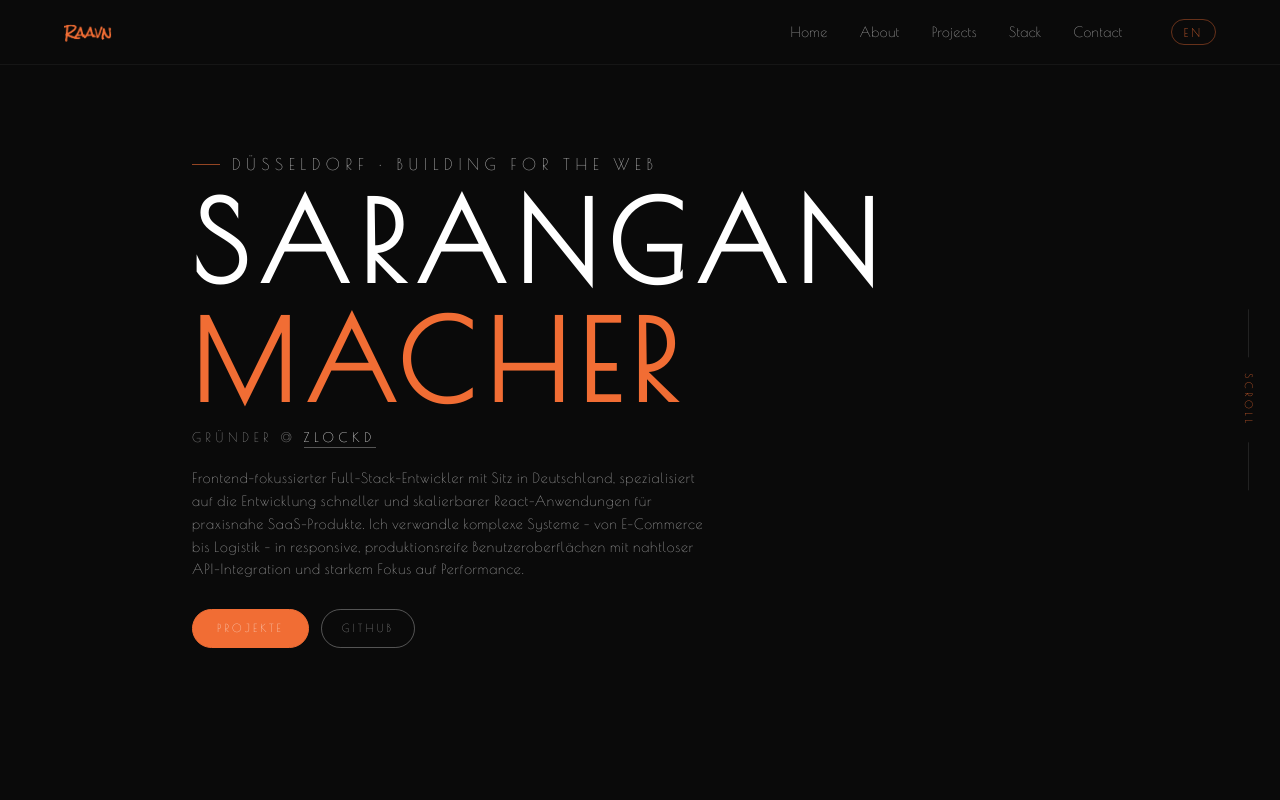
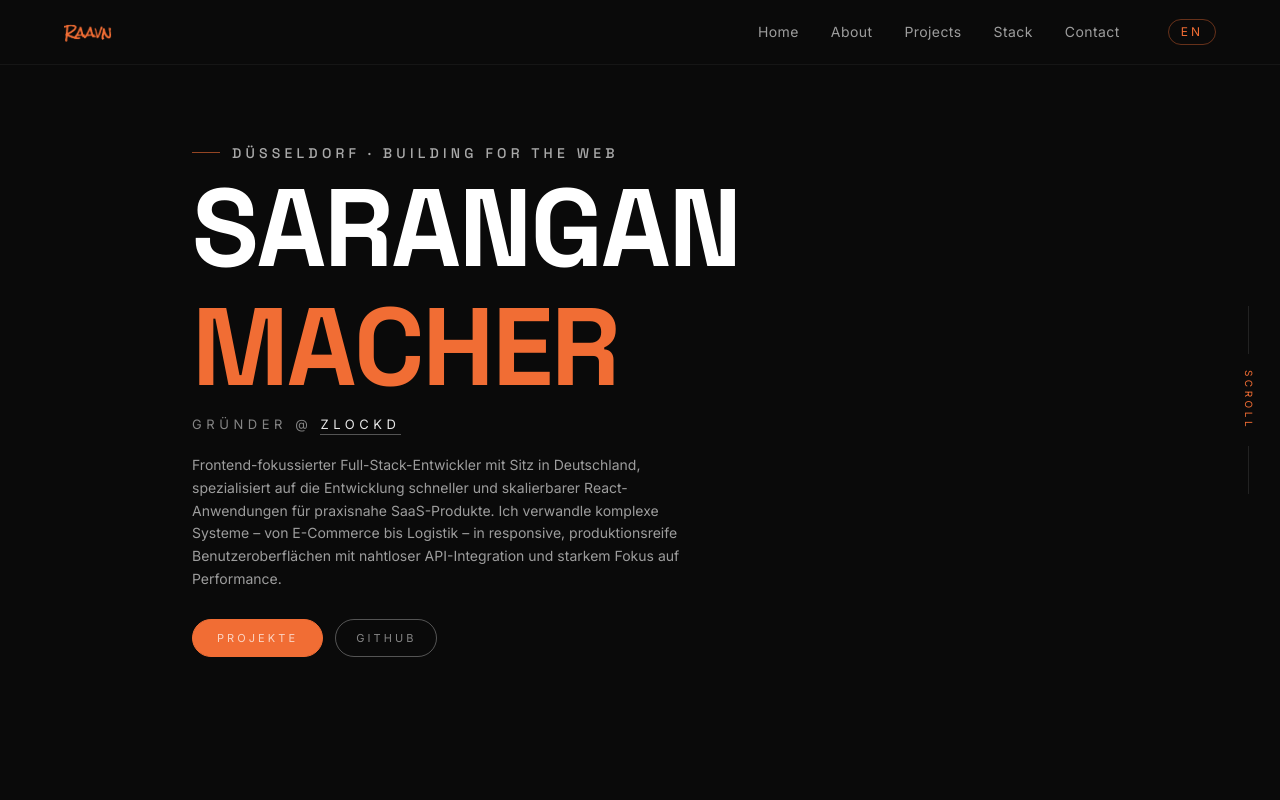
Before and after one commit to sarangan16/sarangan, a React (Create React App) app: page / in a window 1280 px wide. Shown: the top 800 px of the page. Built offline with nearby package versions, Linux system fonts and the light colour scheme.

Commit message:
switched fonts to inter + space grotesk, poiret was hard to read

```diff
--- a/src/App.css
+++ b/src/App.css
@@ -1,4 +1,4 @@
-@import url('https://fonts.googleapis.com/css2?family=Poiret+One&display=swap');
+@import url('https://fonts.googleapis.com/css2?family=Inter:wght@400;500;600;700&family=Space+Grotesk:wght@500;600;700&display=swap');
 
 *{
 
@@ -11,6 +11,5 @@ html{
 body {
   min-height: 100vh;
   background: linear-gradient(to bottom, #e6f0ff 0%, #ffffff 100%);
-  font-family: "Poiret One";
-  letter-spacing: 0.05em;
+  font-family: "Inter", system-ui, sans-serif;
 }
--- a/src/components/About.jsx
+++ b/src/components/About.jsx
@@ -30,7 +30,7 @@ const About = () => {
       <div className="max-w-5xl mx-auto">
         {/* About heading */}
         <div className="mb-10">
-          <h2 className="font-['Poiret_One'] text-4xl md:text-6xl font-bold uppercase tracking-widest">
+          <h2 className="font-display text-4xl md:text-6xl font-bold uppercase tracking-tight">
             {t("about.title")}
           </h2>
         </div>
--- a/src/components/Contact.jsx
+++ b/src/components/Contact.jsx
@@ -59,7 +59,7 @@ const Contact = () => {
     <section className="min-h-screen py-20 md:py-20 px-6 md:px-16">
       {/* HEADER */}
       <div className="max-w-5xl mx-auto mb-8">
-        <h2 className="font-['Poiret_One'] text-4xl md:text-6xl font-bold uppercase tracking-widest">
+        <h2 className="font-display text-4xl md:text-6xl font-bold uppercase tracking-tight">
           {t("contact.title")}
         </h2>
         <p className="mt-2 text-white/50">{t("contact.subtitle")}</p>
--- a/src/components/Hero.jsx
+++ b/src/components/Hero.jsx
@@ -77,7 +77,7 @@ const Hero = ({ projectsRef }) => {
           className="flex items-center gap-3 mb-4"
         >
           <span className="block w-7 h-px bg-[#F16D34] opacity-60" />
-          <span className="font-['Poiret_One'] uppercase tracking-[0.35em] text-white/65">
+          <span className="font-display uppercase tracking-[0.15em] sm:tracking-[0.3em] text-[11px] sm:text-sm leading-relaxed text-white/65">
             DÜSSELDORF · BUILDING FOR THE WEB
           </span>
         </motion.div>
@@ -86,7 +86,7 @@ const Hero = ({ projectsRef }) => {
           initial={{ opacity: 0, y: 16 }}
           animate={inView ? { opacity: 1, y: 0 } : {}}
           transition={{ duration: 0.6, delay: 0.2 }}
-          className="text-[clamp(40px,13.5vw,52px)] sm:text-[clamp(52px,10vw,110px)] font-['Poiret_One'] uppercase font-extrabold letter-spa leading-[0.90] tracking-widest"
+          className="text-[clamp(40px,13.5vw,52px)] sm:text-[clamp(52px,10vw,110px)] font-display uppercase font-bold leading-[0.90] tracking-[-0.02em]"
           style={{}}
         >
           Sarangan
--- a/src/components/Projects.jsx
+++ b/src/components/Projects.jsx
@@ -53,7 +53,7 @@ const Projects = () => {
     <section className="min-h-screen px-6 md:px-16 py-12 md:py-20 ">
       {/* h1 title */}
       <div className="max-w-5xl mx-auto mb-20">
-        <h2 className="font-['Poiret_One'] text-4xl md:text-6xl font-bold uppercase tracking-widest">
+        <h2 className="font-display text-4xl md:text-6xl font-bold uppercase tracking-tight">
           {t("projects.title")}
         </h2>
       </div>
--- a/src/components/Techstack.jsx
+++ b/src/components/Techstack.jsx
@@ -106,7 +106,7 @@ const TechStack = () => {
   return (
     <section className="min-h-screen py-12 md:py-20 px-6 md:px-16">
       <div className="max-w-5xl mx-auto mb-16">
-        <h2 className="font-['Poiret_One'] text-4xl md:text-6xl font-bold uppercase tracking-widest">
+        <h2 className="font-display text-4xl md:text-6xl font-bold uppercase tracking-tight">
           {t("stack.title")}
         </h2>
       </div>
--- a/tailwind.config.js
+++ b/tailwind.config.js
@@ -2,7 +2,12 @@
 module.exports = {
   content: ["./src/**/*.{js,jsx,ts,tsx}"],
   theme: {
-    extend: {},
+    extend: {
+      fontFamily: {
+        sans: ["Inter", "system-ui", "sans-serif"],
+        display: ["\"Space Grotesk\"", "sans-serif"],
+      },
+    },
   },
   plugins: [],
 };
```
